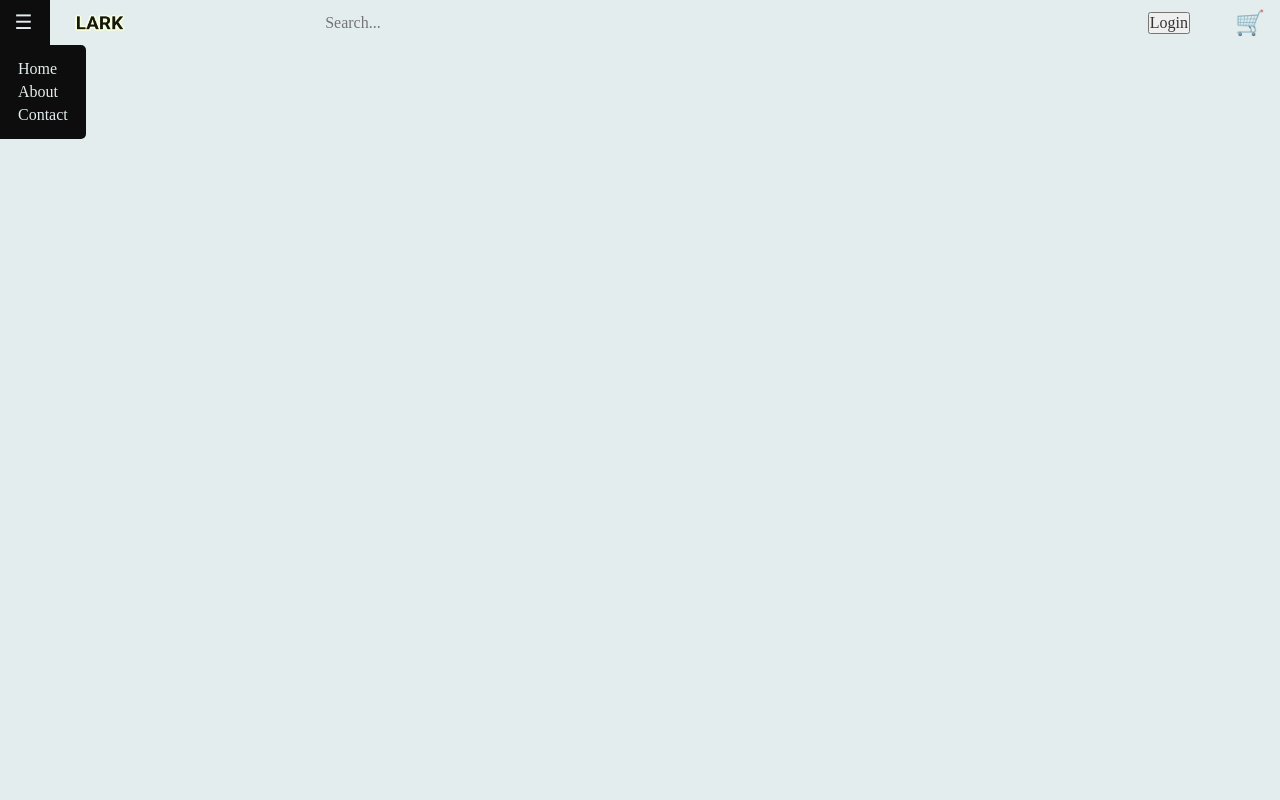
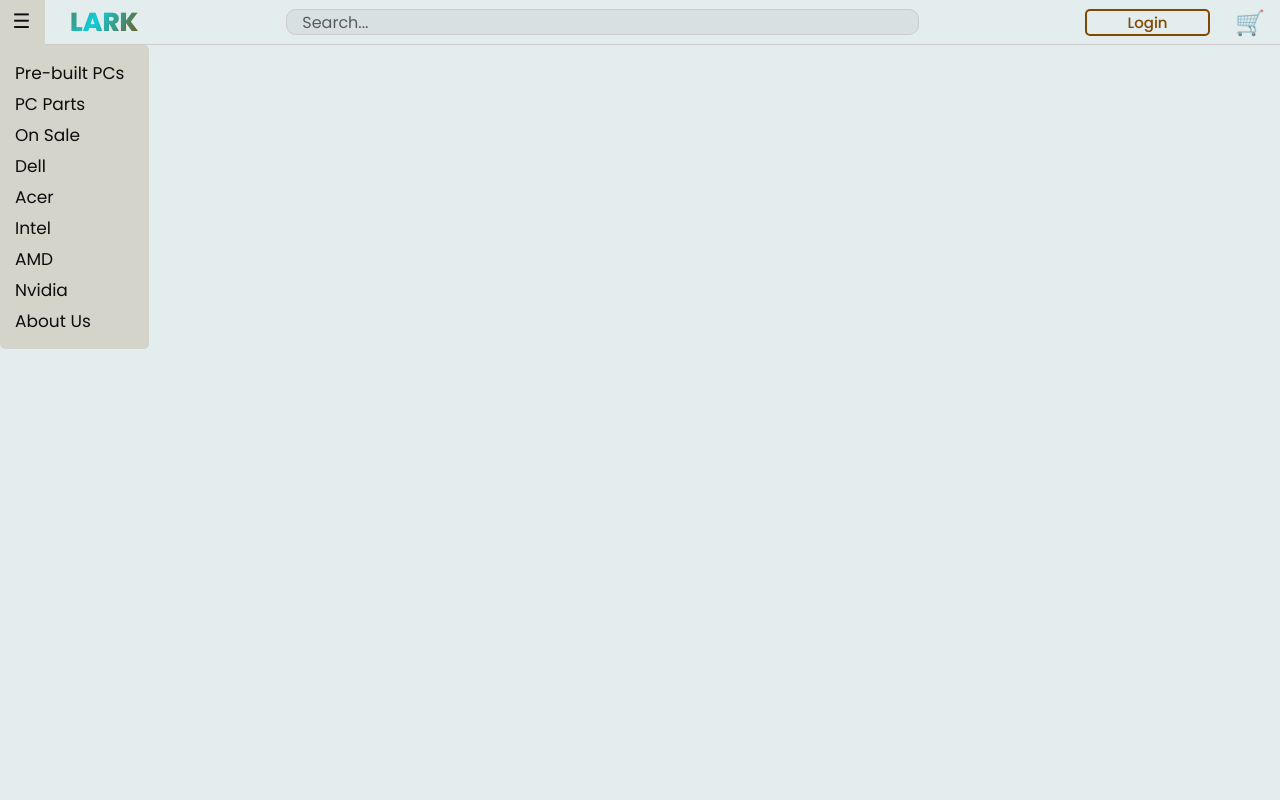
Before and after one commit to kauer3/second-hand-pc-store, a PHP site: page /home.php in a window 1280 px wide. Run offline with PHP 8.4, Linux system fonts and the light colour scheme.

Commit message:
Implement header menu

```diff
--- a/Public/Layout/header.php
+++ b/Public/Layout/header.php
@@ -17,13 +17,19 @@
                 <div class="menu-icon">&#9776;</div>
             </div>
             <div class="menu">
-                <div class="menu-item">Home</div>
-                <div class="menu-item">About</div>
-                <div class="menu-item">Contact</div>
+                <div class="menu-item">Pre-built PCs</div>
+                <div class="menu-item">PC Parts</div>
+                <div class="menu-item">On Sale</div>
+                <div class="menu-item">Dell</div>
+                <div class="menu-item">Acer</div>
+                <div class="menu-item">Intel</div>
+                <div class="menu-item">AMD</div>
+                <div class="menu-item">Nvidia</div>
+                <div class="menu-item">About Us</div>
             </div>
         </div>
         <div class="logo-container">
-            <img src="Images/lark-logo.png" alt="LARK">
+        <span class="logo">LARK</span>
         </div>
         <div class="search-bar">
             <input type="text" class="search-input" placeholder="Search...">
--- a/Public/Layout/reset.css
+++ b/Public/Layout/reset.css
@@ -1,3 +1,5 @@
+@import url('https://fonts.googleapis.com/css2?family=Poppins:wght@300;400;500;600;700;800;900&display=swap');
+
 *, *::before, *::after {
   box-sizing: border-box;
   margin: 0;
@@ -7,6 +9,7 @@
 
 html {
     color-scheme: dark light;
+    font-family: 'Poppins', sans-serif;
 }
 
 body {
--- a/Public/Layout/style.css
+++ b/Public/Layout/style.css
@@ -1,17 +1,29 @@
+@keyframes loopGradientHorizontally {
+    0% {
+        background-position: 0% 50%;
+    }
+    50% {
+        background-position: 100% 50%;
+    }
+    100% {
+        background-position: 200% 50%;
+    }
+}
+
 body {
     background-color: var(--background);
 }
 
 header {
     display: flex;
+    flex-direction: row;
     align-items: center;
     justify-content: space-between;
     gap: 25px;
     height: 45px;
-    background-color: var(--tertiary);
-    border-bottom: solid 1px var(--secondary-text);
+    background-color: var(--background);
+    border-bottom: solid 1px var(--secondary);
     padding: 0 15px 0 0;
-    flex-direction: row;
 }
 
 .menu-container {
@@ -21,8 +33,7 @@ header {
 }
 
 .menu-container:hover {
-    background-color: var(--text);
-    color: var(--background);
+    background-color: var(--quaternary);
 }
 
 .menu-container:hover > .menu{
@@ -30,7 +41,6 @@ header {
 }
 
 .menu-button {
-    margin-right: 5px;
     min-height: 45px;
     width: 45px;
     display: flex;
@@ -41,7 +51,7 @@ header {
 .menu-icon {
     font-size: 20px;
     color: inherit;
-    translate: 1px -1px;
+    translate: -1px -1px;
     cursor: pointer;
 }
 
@@ -51,18 +61,76 @@ header {
     position: absolute;
     left: 0;
     top: 45px;
-    border-radius: 0 5px 5px 0;
+    border-radius: 0 5px 5px 5px;
     align-items: flex-start;
     justify-content: space-between;
     gap: 5px;
     background-color: inherit;
-    padding: 15px 18px 15px 18px;
+    padding: 15px 25px 15px 15px;
     translate: -100%;
     transition: background-color 0.3s ease-in-out, translate 0.3s ease-in-out;
 }
 
+.menu > .menu-item {
+    position: relative;
+    font-size: 17px;
+    font-weight: 400;
+    transition: all .3s ease;
+}
+
+.menu > .menu-item:hover {
+    position: relative;
+    font-size: 17px;
+    font-weight: 400;
+    scale: 1.1;
+    translate: 5% -2px;
+}
+
+.menu > .menu-item::before {
+    content: "";
+    position: absolute;
+    height: 4px;
+    width: 100%;
+    bottom: 3px;
+    display: block;
+    opacity: 50%;
+    translate: -100%;
+    opacity: 0%;
+    scale: 0 0;
+    transition: all .3s ease;
+}
+
+.menu > .menu-item:hover::before {
+    opacity: 50%;
+    translate: 0%;
+    scale: 1 1;
+}
+
+.menu > .menu-item:nth-child(odd)::before {
+    background: var(--accent);
+}
+
+.menu > .menu-item:nth-child(even)::before {
+    background: var(--primary);
+}
+
 .logo-container {
     max-width: 50px;
+}
+
+.logo {
+    background: linear-gradient(120deg, var(--primary) 15%, var(--accent)50%, var(--primary) 85%);
+    background-size: 200% 200%;
+    background-clip: text;
+    -webkit-background-clip: text;
+    -webkit-text-fill-color: transparent;
+    font-family: 'Poppins', sans-serif;
+    -webkit-background-clip: text;
+    -webkit-text-fill-color: transparent;
+    font-size: 26px;
+    font-weight: 800;
+    background-position: 100% 50%;
+    animation: loopGradientHorizontally 20s linear infinite;
 }
 
 .search-bar {
@@ -71,6 +139,7 @@ header {
     justify-content: center;
     width: 50%;
     height: 40px;
+
     margin: 0 auto;
     position: relative;
 }
@@ -79,7 +148,7 @@ header {
     position: absolute;
     left: 10px;
     font-size: 20px;
-    color: #ccc;
+    color: #000000;
     z-index: 10;
 }
 
@@ -92,24 +161,41 @@ header {
     border-radius: 10px;
     /*background: none;*/
     background-color: var(--tertiary);
-    border: 1px solid var(--secondary-text);
+    border: 1px solid var(--secondary);
+    transition: all 0.3s ease-in-out;
+    color: var(--text);
+
 }
 
 .search-input:focus {
-    box-shadow: 0 0 4px 0 var(--secondary-text);
+    box-shadow: 0 0 2px var(--text-opaque);
+    background-color: var(--background);
 }
 
+.search-input::placeholder {
+    color: var(--text-opaque);
+}
 
 .login-button {
-    font-size: 16px;
-    color: #333;
+    font-size: 15px;
+    font-weight: 500;
+    color: var(--primary);
+    background-color: var(--background);
+    width: 125px;
+    height: 27px;
     cursor: pointer;
-    margin-left: 20px;
+    border: 2px solid var(--primary);
+    border-radius: 5px;
+    transition: all .2s ease-in-out;
+}
+
+.login-button:hover {
+    color: var(--background);
+    background-color: var(--primary);
 }
 
 .cart-icon {
     font-size: 24px;
     color: #333;
     cursor: pointer;
-    margin-left: 20px;
 }
--- a/Public/Layout/theme.css
+++ b/Public/Layout/theme.css
@@ -1,17 +1,24 @@
 :root {
     --text: #0d0d0d;
+    --text-opaque: #0d0d0da0;
     --background: #e3eded;
     --primary: #804800;
     --secondary: #cccccc;
+    --tertiary: #d7e1e1;
+    --quaternary: #d4d4ca;
     --accent: #12ccd9;
 }
 
+/*(
 @media (prefers-color-scheme: dark) {
   :root {
     --text: #f2f2f2;
     --background: #121c1c;
     --primary: #ffc880;
     --secondary: #333333;
+    --tertiary: #192323;
+    --quaternary: #35362b;
     --accent: #26e0ed;
   }
 }
+*/
```
